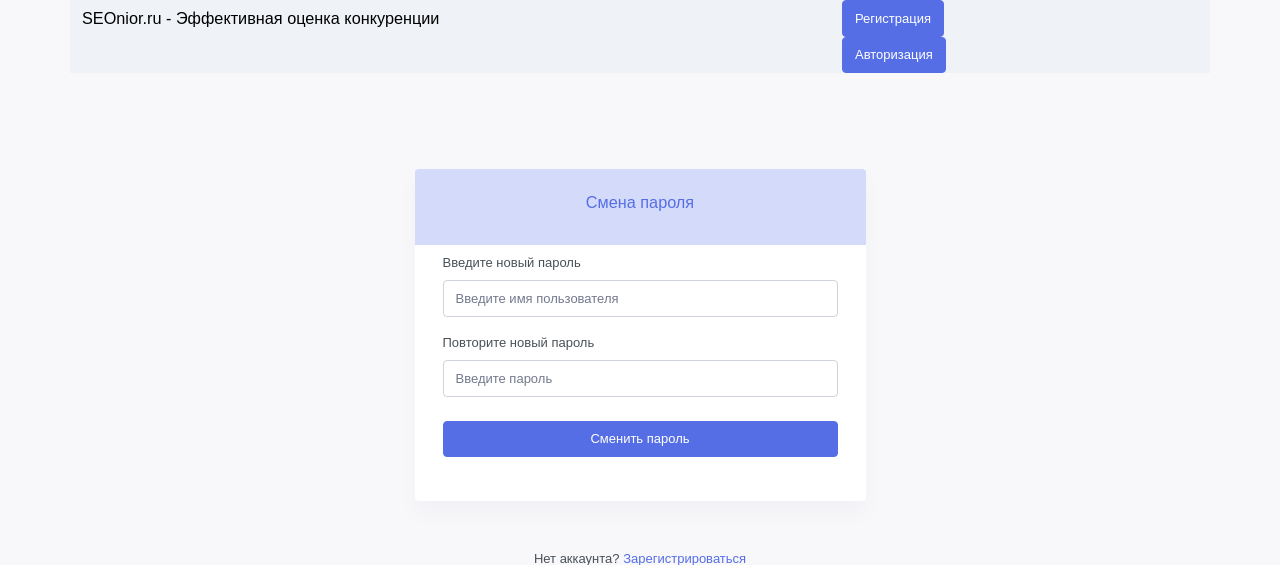
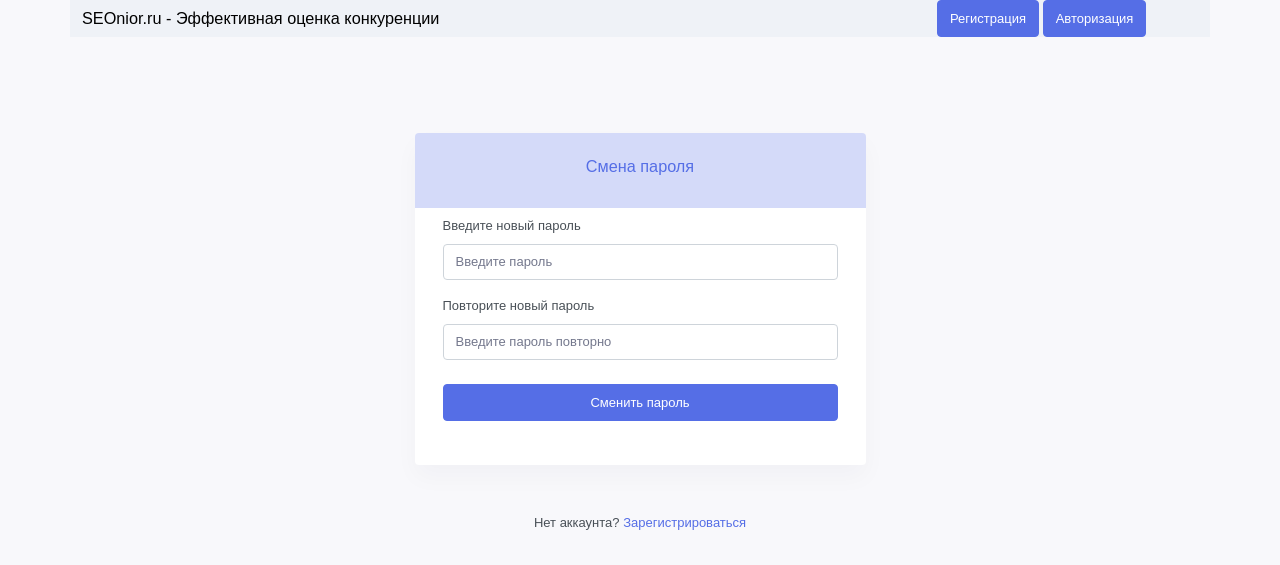
Before and after one commit to Wenfort/concurent_site_release, a Django app: page /change_password in a window 1280 px wide. Shown: the top 565 px of the page. Run offline with Django 3.2, Linux system fonts and the light colour scheme; some libraries are stand-ins or nearby versions.

Commit message:
в change password пароль заменяется звездочками, пофиксил правку в неавторизированном navbar

```diff
--- a/concurent_site/settings.py
+++ b/concurent_site/settings.py
@@ -24,7 +24,7 @@ BASE_DIR = Path(__file__).resolve().parent.parent
 SECRET_KEY = 'zs_8uh!va$xehk*ld=8s&1-%a1bc8)gdgt6t*9-%7tuk3gg+i1'
 
 # SECURITY WARNING: don't run with debug turned on in production!
-DEBUG = False
+DEBUG = True
 
 ALLOWED_HOSTS = ['127.0.0.1', 'seonior.ru']
 
--- a/main/templates/main/navbar.html
+++ b/main/templates/main/navbar.html
@@ -1,9 +1,10 @@
 <div class="container">
     <div class="row" style="background-color: #eff2f7!important; margin-bottom: 15px;">
+
+            {% if user.is_authenticated %}
             <div class="col-lg-8 col-xs-8">
                 <a class="navbar-brand" href="{% url 'get_orders_page' %}" style="color: black">SEOnior.ru - Эффективная оценка конкуренции</a>
             </div>
-            {% if user.is_authenticated %}
                 <div class="col-lg-4 col-xs-4">
                     <a class="btn btn-primary" href="{% url 'change_password' %}">Сменить пароль</a>
                     <a class="btn btn-primary" href="{% url 'posts_from_latest_ticket' %}">Поддержка</a>
@@ -11,7 +12,10 @@
                 </div>
 
             {% else %}
-                <div class="col-lg-2 col-xs-2">
+            <div class="col-lg-9 col-xs-9">
+                <a class="navbar-brand" href="{% url 'get_orders_page' %}" style="color: black">SEOnior.ru - Эффективная оценка конкуренции</a>
+            </div>
+                <div class="col-lg-3 col-xs-3">
                     <a class="btn btn-primary" href="{% url 'registration' %}">Регистрация</a>
                     <a class="btn btn-primary" href="{% url 'authorization' %}">Авторизация</a>
                 </div>
--- a/main/templates/main/user_auth/change_password.html
+++ b/main/templates/main/user_auth/change_password.html
@@ -27,12 +27,12 @@
                                     {% csrf_token %}
                                     <div class="form-group">
                                         <label for="username">Введите новый пароль</label>
-                                        <input type="text" name="first_password" class="form-control" id="username" placeholder="Введите имя пользователя">
+                                        <input type="password" name="first_password" class="form-control" id="username" placeholder="Введите пароль">
                                     </div>
 
                                     <div class="form-group">
                                         <label for="userpassword">Повторите новый пароль</label>
-                                        <input type="password" name="second_password" class="form-control" id="password" placeholder="Введите пароль">
+                                        <input type="password" name="second_password" class="form-control" id="password" placeholder="Введите пароль повторно">
                                     </div>
 
                                     <div class="mt-4">
```
Also changed, not shown: 1 other file.
